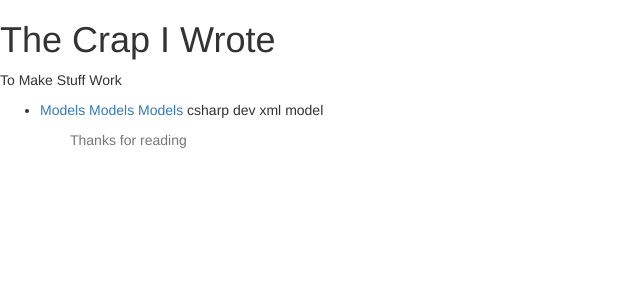
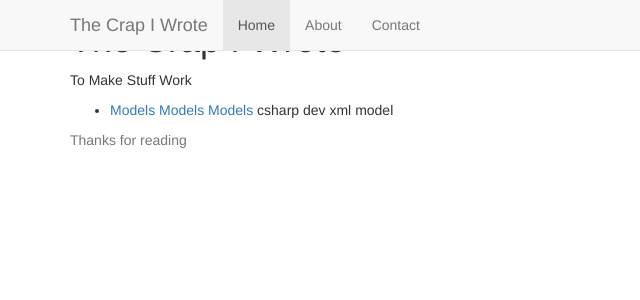
Before and after one commit to the-crap-i-wrote/the-crap-i-wrote.github.io, a Jekyll site: the page built from index.html, in a window 1280 px wide. Shown: the top 300 px of the page, without its empty margins (0-640 px from the left). Built offline with Jekyll 4.4.1, drawn with Linux system fonts in a browser that asks for light colours.

Commit message:
Update default.html

```diff
--- a/_layouts/default.html
+++ b/_layouts/default.html
@@ -22,7 +22,30 @@
         <link media="all" rel="stylesheet" href="/css/styles.css" />
     </head>
     <body>
-        {{ content }}
+        <nav class="navbar navbar-default navbar-fixed-top">
+          <div class="container">
+            <div class="navbar-header">
+              <button type="button" class="navbar-toggle collapsed" data-toggle="collapse" data-target="#navbar" aria-expanded="false" aria-controls="navbar">
+                <span class="sr-only">Toggle navigation</span>
+                <span class="icon-bar"></span>
+                <span class="icon-bar"></span>
+                <span class="icon-bar"></span>
+              </button>
+              <a class="navbar-brand" href="#">The Crap I Wrote</a>
+            </div>
+            <div id="navbar" class="collapse navbar-collapse">
+              <ul class="nav navbar-nav">
+                <li class="active"><a href="#">Home</a></li>
+                <li><a href="#about">About</a></li>
+                <li><a href="#contact">Contact</a></li>
+              </ul>
+            </div><!--/.nav-collapse -->
+          </div>
+        </nav>
+
+        <div class="container">
+            {{ content }}
+        </div>
 
         <footer class="footer">
           <div class="container">
```
